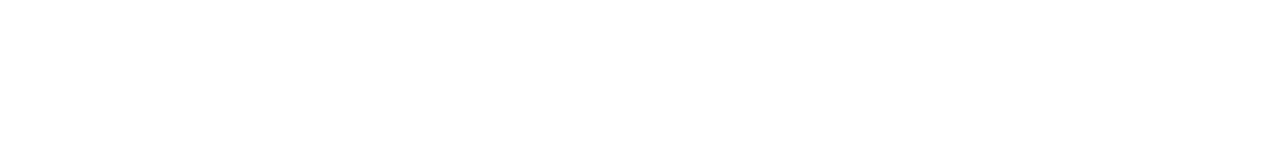
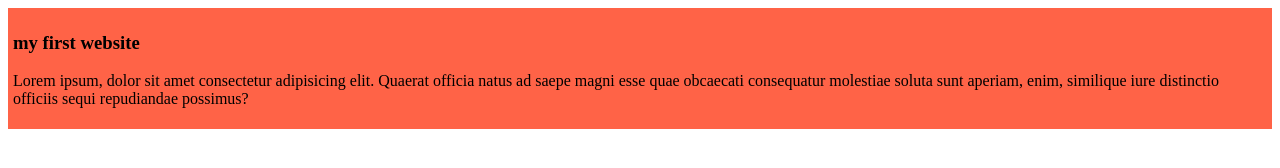
Before and after one commit to atik015/my-simple-website, a plain HTML site: page index.html in a window 1280 px wide. Drawn offline with Linux system fonts and the light colour scheme.

Commit message:
added the first blog

```diff
--- a/index.html
+++ b/index.html
@@ -4,8 +4,15 @@
     <meta charset="UTF-8">
     <meta name="viewport" content="width=device-width, initial-scale=1.0">
     <title>MY Simple Website</title>
+    <link rel="stylesheet" href="styles/blog.css">
 </head>
 <body>
+    <div>
+        <h3>my first website</h3>
+        <p>Lorem ipsum, dolor sit amet consectetur adipisicing elit. Quaerat officia natus ad saepe magni esse quae obcaecati consequatur molestiae soluta sunt aperiam, enim, similique iure distinctio officiis sequi repudiandae possimus?</p>
+
+
+    </div>
 
 </body>
 </html>
--- /dev/null
+++ b/styles/blog.css
@@ -0,0 +1,5 @@
+div{
+
+    background-color: tomato;
+    padding: 5px;
+}
```
